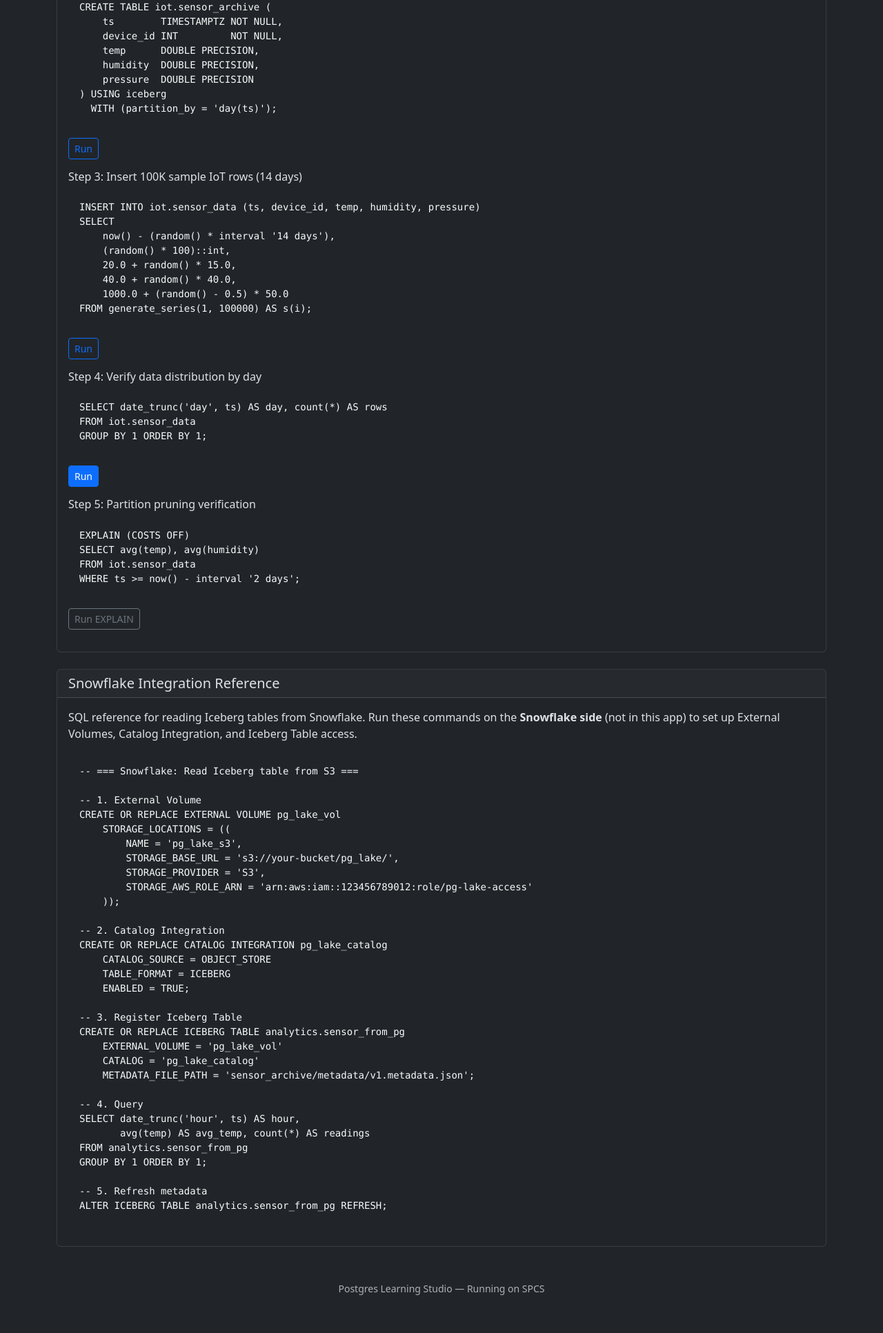
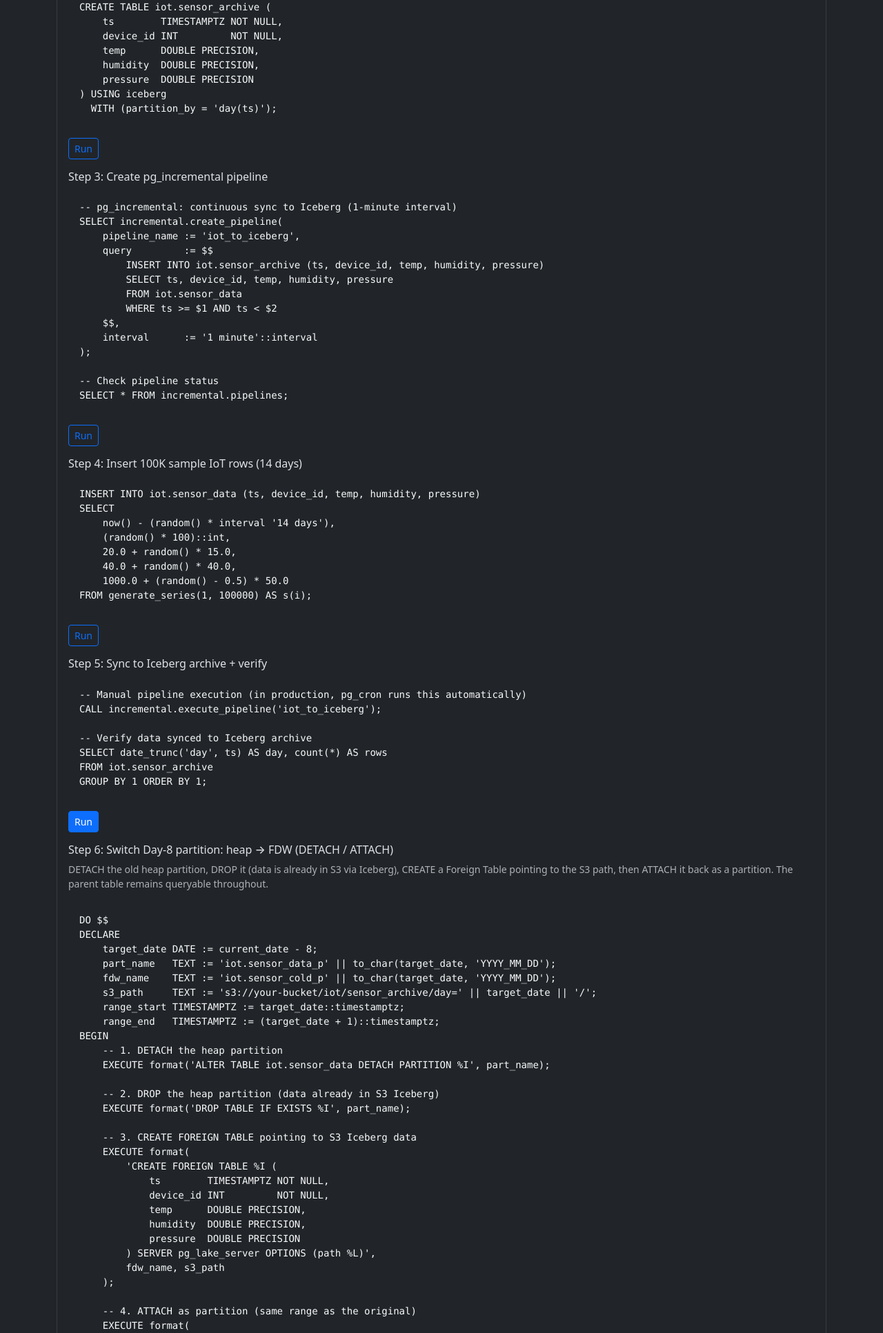
Before and after one commit to BlueAppWorks/PostgresLearningStudio, a Flask app: page /pg-lake/demos in a window 1280 px wide. Shown: the part 3626-5559 px from the top of the page at 69% size. Before the commit the page ends 5504 px from the top, so only its background shows below. Run offline with Flask 3, Linux system fonts and the light colour scheme; data that the repository does not hold is empty; some libraries are stand-ins or nearby versions.

Commit message:
feat: add missing Demo 4 steps from implementation plan
Add pg_incremental pipeline creation (Step 3), Iceberg sync
verification (Step 5), DETACH→ATTACH partition switch (Step 6),
partition pruning verification across Hot/Cold (Step 7), and
historical data update + pg_cron automation (Step 8).

All steps from pg_lake_implementation_plan.md are now represented.

Co-Authored-By: Claude Opus 4.6 (1M context) <noreply@anthropic.com>

```diff
--- a/app/i18n.py
+++ b/app/i18n.py
@@ -592,17 +592,33 @@ TRANSLATIONS = {
         "en": "Create Iceberg archive table",
         "ja": "Iceberg アーカイブテーブル作成",
     },
-    "lake.demo4.step3": {
+    "lake.demo4.step3_pipe": {
+        "en": "Create pg_incremental pipeline",
+        "ja": "pg_incremental パイプラインの作成",
+    },
+    "lake.demo4.step4_data": {
         "en": "Insert 100K sample IoT rows (14 days)",
         "ja": "サンプル IoT データ 100K 行を INSERT（14日分）",
     },
-    "lake.demo4.step4": {
-        "en": "Verify data distribution by day",
-        "ja": "日別データ分布を確認",
+    "lake.demo4.step5_sync": {
+        "en": "Sync to Iceberg archive + verify",
+        "ja": "Iceberg アーカイブに同期 + 確認",
     },
-    "lake.demo4.step5": {
-        "en": "Partition pruning verification",
-        "ja": "パーティションプルーニングの確認",
+    "lake.demo4.step6_switch": {
+        "en": "Switch Day-8 partition: heap → FDW (DETACH / ATTACH)",
+        "ja": "8日前パーティション切替: heap → FDW (DETACH / ATTACH)",
+    },
+    "lake.demo4.step6_desc": {
+        "en": "DETACH the old heap partition, DROP it (data is already in S3 via Iceberg), CREATE a Foreign Table pointing to the S3 path, then ATTACH it back as a partition. The parent table remains queryable throughout.",
+        "ja": "古い heap パーティションを DETACH → DROP（データは既に Iceberg 経由で S3 に存在）→ S3 パスを指す Foreign Table を作成 → パーティションとして ATTACH。親テーブルは一貫してクエリ可能です。",
+    },
+    "lake.demo4.step7_verify": {
+        "en": "Verify partition pruning (Hot vs Cold)",
+        "ja": "パーティションプルーニングの確認（Hot vs Cold）",
+    },
+    "lake.demo4.step8_update": {
+        "en": "Update historical data + automation",
+        "ja": "過去データの更新 + 自動化",
     },
 
     # ── pg_lake Snowflake Reference ──
--- a/app/web/templates/pg_lake_demos.html
+++ b/app/web/templates/pg_lake_demos.html
@@ -188,8 +188,26 @@ SELECT partman.create_parent(
         <button class="btn btn-outline-primary btn-sm mb-3" onclick="runQuery('demo4Step2', 'demo4R2')">Run</button>
         <div id="demo4R2"></div>
 
-        <h6>Step 3: {{ t('lake.demo4.step3') }}</h6>
-        <pre class="bg-dark text-light p-3 rounded"><code id="demo4Step3">INSERT INTO iot.sensor_data (ts, device_id, temp, humidity, pressure)
+        <h6>Step 3: {{ t('lake.demo4.step3_pipe') }}</h6>
+        <pre class="bg-dark text-light p-3 rounded"><code id="demo4Step3">-- pg_incremental: continuous sync to Iceberg (1-minute interval)
+SELECT incremental.create_pipeline(
+    pipeline_name := 'iot_to_iceberg',
+    query         := $$
+        INSERT INTO iot.sensor_archive (ts, device_id, temp, humidity, pressure)
+        SELECT ts, device_id, temp, humidity, pressure
+        FROM iot.sensor_data
+        WHERE ts >= $1 AND ts < $2
+    $$,
+    interval      := '1 minute'::interval
+);
+
+-- Check pipeline status
+SELECT * FROM incremental.pipelines;</code></pre>
+        <button class="btn btn-outline-primary btn-sm mb-3" onclick="runQuery('demo4Step3', 'demo4R3')">Run</button>
+        <div id="demo4R3"></div>
+
+        <h6>Step 4: {{ t('lake.demo4.step4_data') }}</h6>
+        <pre class="bg-dark text-light p-3 rounded"><code id="demo4Step4">INSERT INTO iot.sensor_data (ts, device_id, temp, humidity, pressure)
 SELECT
     now() - (random() * interval '14 days'),
     (random() * 100)::int,
@@ -197,23 +215,89 @@ SELECT
     40.0 + random() * 40.0,
     1000.0 + (random() - 0.5) * 50.0
 FROM generate_series(1, 100000) AS s(i);</code></pre>
-        <button class="btn btn-outline-primary btn-sm mb-3" onclick="runQuery('demo4Step3', 'demo4R3')">Run</button>
-        <div id="demo4R3"></div>
+        <button class="btn btn-outline-primary btn-sm mb-3" onclick="runQuery('demo4Step4', 'demo4R4')">Run</button>
+        <div id="demo4R4"></div>
 
-        <h6>Step 4: {{ t('lake.demo4.step4') }}</h6>
-        <pre class="bg-dark text-light p-3 rounded"><code id="demo4Step4">SELECT date_trunc('day', ts) AS day, count(*) AS rows
+        <h6>Step 5: {{ t('lake.demo4.step5_sync') }}</h6>
+        <pre class="bg-dark text-light p-3 rounded"><code id="demo4Step5">-- Manual pipeline execution (in production, pg_cron runs this automatically)
+CALL incremental.execute_pipeline('iot_to_iceberg');
+
+-- Verify data synced to Iceberg archive
+SELECT date_trunc('day', ts) AS day, count(*) AS rows
+FROM iot.sensor_archive
+GROUP BY 1 ORDER BY 1;</code></pre>
+        <button class="btn btn-primary btn-sm mb-3" onclick="runQuery('demo4Step5', 'demo4R5')">Run</button>
+        <div id="demo4R5"></div>
+
+        <h6>Step 6: {{ t('lake.demo4.step6_switch') }}</h6>
+        <p class="small text-muted">{{ t('lake.demo4.step6_desc') }}</p>
+        <pre class="bg-dark text-light p-3 rounded"><code id="demo4Step6">DO $$
+DECLARE
+    target_date DATE := current_date - 8;
+    part_name   TEXT := 'iot.sensor_data_p' || to_char(target_date, 'YYYY_MM_DD');
+    fdw_name    TEXT := 'iot.sensor_cold_p' || to_char(target_date, 'YYYY_MM_DD');
+    s3_path     TEXT := 's3://your-bucket/iot/sensor_archive/day=' || target_date || '/';
+    range_start TIMESTAMPTZ := target_date::timestamptz;
+    range_end   TIMESTAMPTZ := (target_date + 1)::timestamptz;
+BEGIN
+    -- 1. DETACH the heap partition
+    EXECUTE format('ALTER TABLE iot.sensor_data DETACH PARTITION %I', part_name);
+
+    -- 2. DROP the heap partition (data already in S3 Iceberg)
+    EXECUTE format('DROP TABLE IF EXISTS %I', part_name);
+
+    -- 3. CREATE FOREIGN TABLE pointing to S3 Iceberg data
+    EXECUTE format(
+        'CREATE FOREIGN TABLE %I (
+            ts        TIMESTAMPTZ NOT NULL,
+            device_id INT         NOT NULL,
+            temp      DOUBLE PRECISION,
+            humidity  DOUBLE PRECISION,
+            pressure  DOUBLE PRECISION
+        ) SERVER pg_lake_server OPTIONS (path %L)',
+        fdw_name, s3_path
+    );
+
+    -- 4. ATTACH as partition (same range as the original)
+    EXECUTE format(
+        'ALTER TABLE iot.sensor_data ATTACH PARTITION %I FOR VALUES FROM (%L) TO (%L)',
+        fdw_name, range_start, range_end
+    );
+
+    RAISE NOTICE 'Switched % from heap to FDW (S3: %)', part_name, s3_path;
+END $$;</code></pre>
+        <button class="btn btn-outline-primary btn-sm mb-3" onclick="runQuery('demo4Step6', 'demo4R6')">Run</button>
+        <div id="demo4R6"></div>
+
+        <h6>Step 7: {{ t('lake.demo4.step7_verify') }}</h6>
+        <pre class="bg-dark text-light p-3 rounded"><code id="demo4Step7">-- Verify: recent query only scans heap partitions (Cold = pruned)
+EXPLAIN (COSTS OFF)
+SELECT avg(temp), avg(humidity)
+FROM iot.sensor_data
+WHERE ts >= now() - interval '2 days';
+
+-- Full range query: transparently spans Hot (heap) + Cold (FDW)
+SELECT date_trunc('day', ts) AS day,
+       avg(temp)::numeric(5,2)     AS avg_temp,
+       avg(humidity)::numeric(5,2) AS avg_hum,
+       count(*)                    AS rows
 FROM iot.sensor_data
 GROUP BY 1 ORDER BY 1;</code></pre>
-        <button class="btn btn-primary btn-sm mb-3" onclick="runQuery('demo4Step4', 'demo4R4')">Run</button>
-        <div id="demo4R4"></div>
+        <button class="btn btn-outline-secondary btn-sm mb-3" onclick="runQuery('demo4Step7', 'demo4R7')">Run</button>
+        <div id="demo4R7"></div>
 
-        <h6>Step 5: {{ t('lake.demo4.step5') }}</h6>
-        <pre class="bg-dark text-light p-3 rounded"><code id="demo4Step5">EXPLAIN (COSTS OFF)
-SELECT avg(temp), avg(humidity)
-FROM iot.sensor_data
-WHERE ts >= now() - interval '2 days';</code></pre>
-        <button class="btn btn-outline-secondary btn-sm mb-3" onclick="runQuery('demo4Step5', 'demo4R5')">Run EXPLAIN</button>
-        <div id="demo4R5"></div>
+        <h6>Step 8: {{ t('lake.demo4.step8_update') }}</h6>
+        <pre class="bg-dark text-light p-3 rounded"><code id="demo4Step8">-- Update historical data via Iceberg archive (not via FDW partition)
+UPDATE iot.sensor_archive
+SET temp = 25.0
+WHERE device_id = 42 AND ts::date = current_date - 8
+LIMIT 1;
+
+-- Automation: schedule Day 8 switch with pg_cron
+-- SELECT cron.schedule('partition_to_fdw', '0 2 * * *',
+--     $$SELECT iot.switch_partition_to_fdw(current_date - 8)$$);</code></pre>
+        <button class="btn btn-outline-primary btn-sm mb-3" onclick="runQuery('demo4Step8', 'demo4R8')">Run</button>
+        <div id="demo4R8"></div>
     </div>
 </div>
 
```
